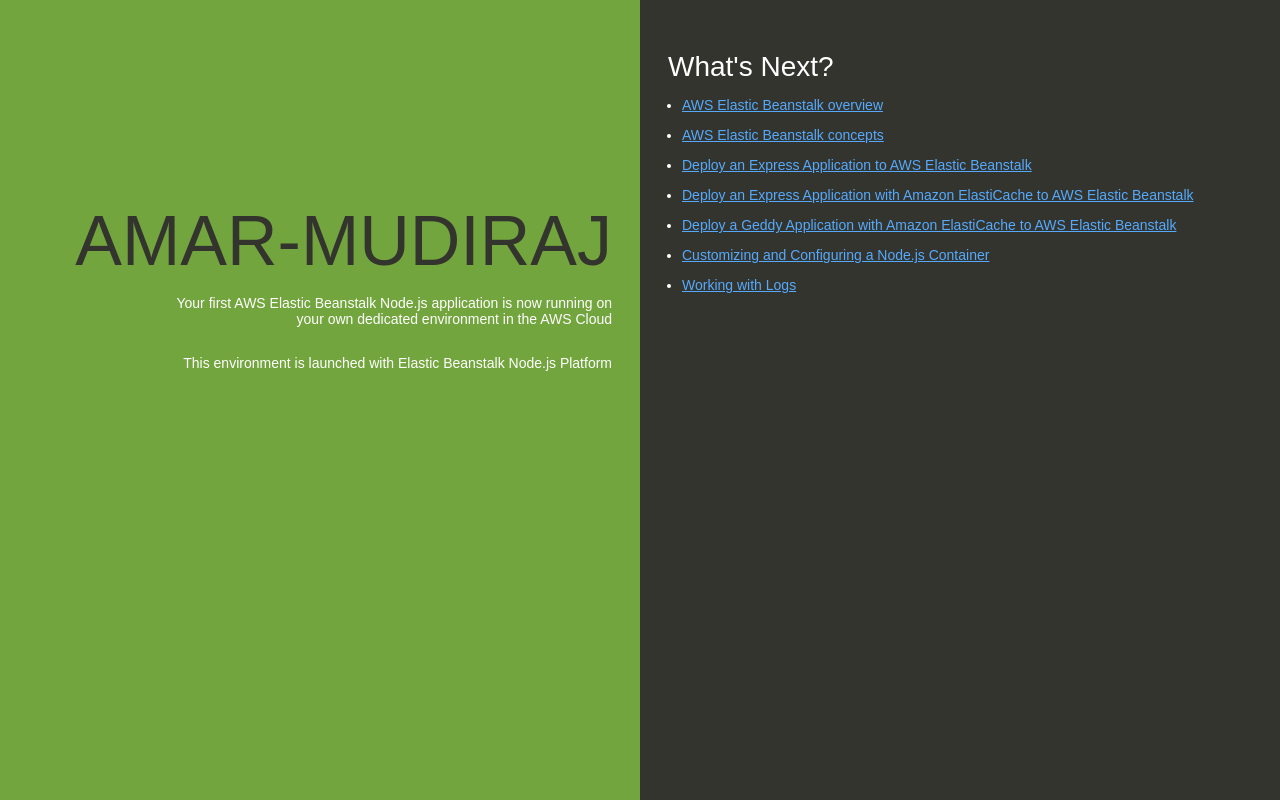
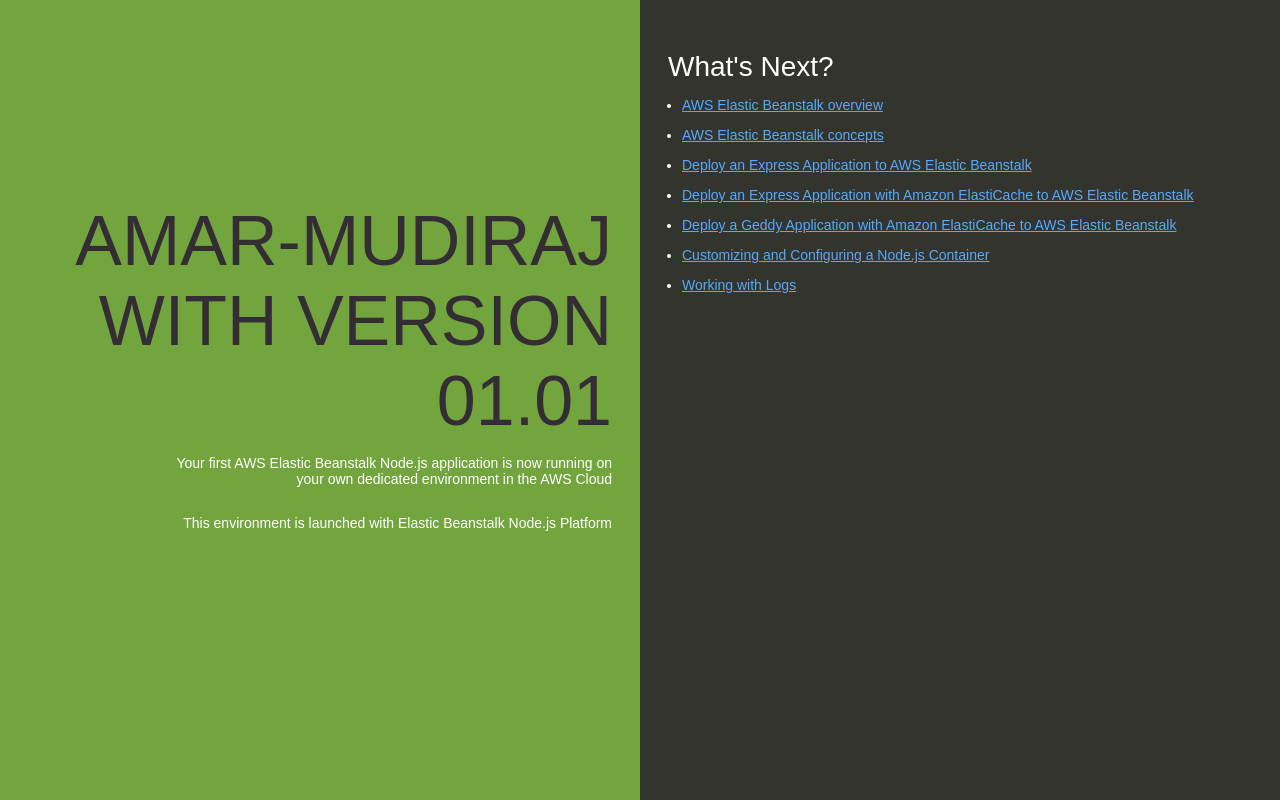
Before and after one commit to AMARMUDIRAJ/aws-pipeline, a website: page index.html in a window 1280 px wide. Drawn offline with Linux system fonts and the light colour scheme.

Commit message:
Modfiedd Version 2

```diff
--- a/index.html
+++ b/index.html
@@ -53,7 +53,7 @@
       }
 
       h1 {
-        color: #33342D;
+        color: #342d33;
         font-size: 500%;
         font-weight: normal;
         margin-bottom: 0em;
@@ -74,7 +74,7 @@
   </head>
   <body>
     <div class="textColumn">
-      <h1>AMAR-MUDIRAJ</h1>
+      <h1>AMAR-MUDIRAJ WITH VERSION 01.01</h1>
       <p>Your first AWS Elastic Beanstalk Node.js application is now running on your own dedicated environment in the AWS Cloud</p>
       <p>This environment is launched with Elastic Beanstalk Node.js Platform</p>
     </div>
```
